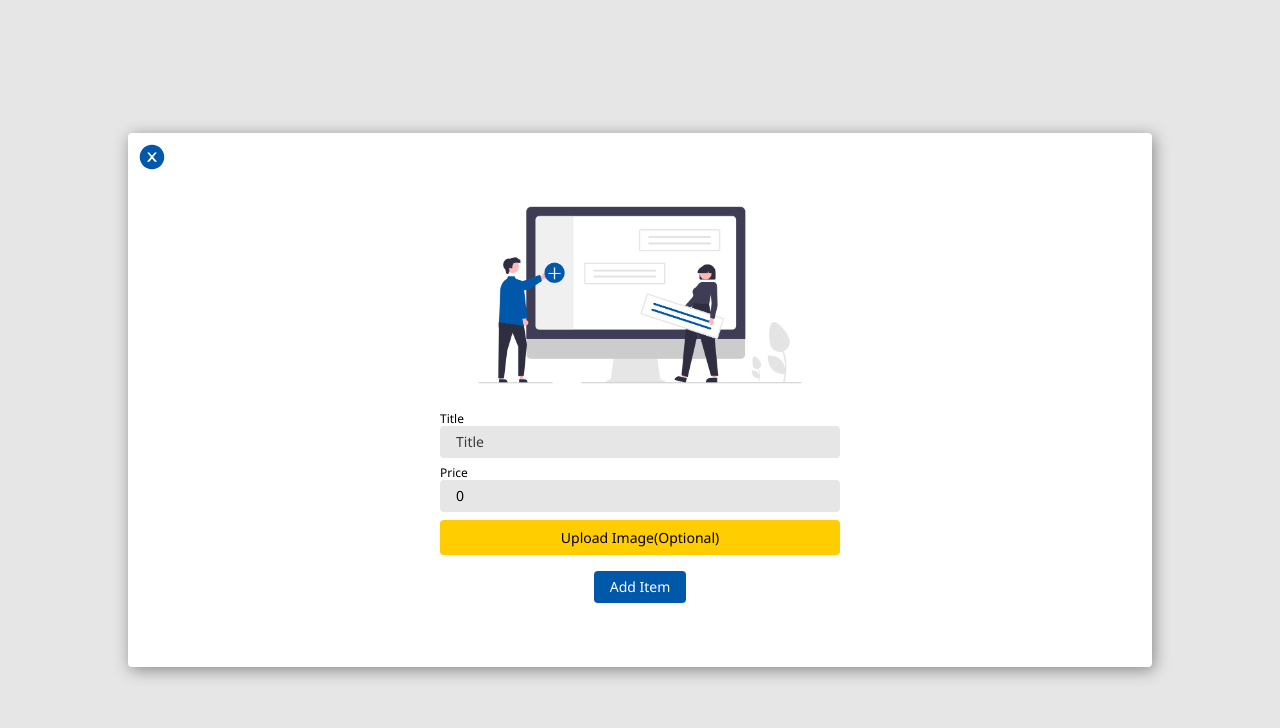
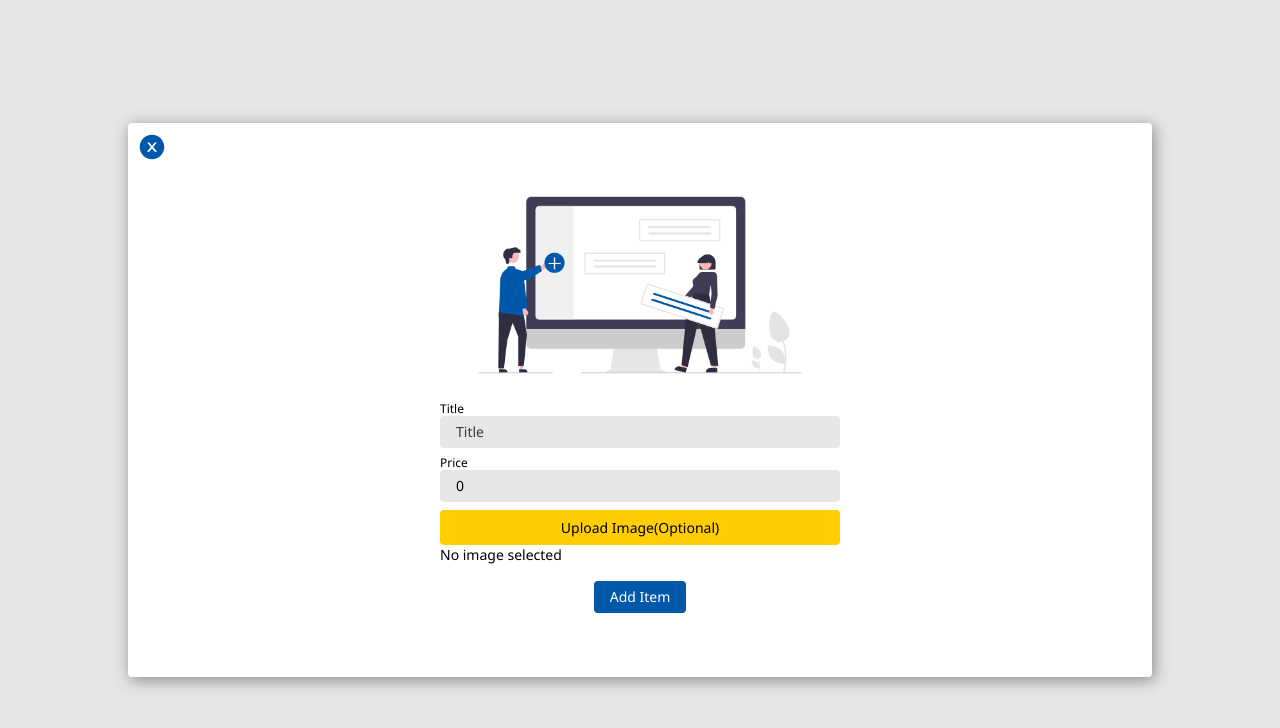
Before and after one commit to stu1612/eika, a React (Create React App) app: page / in a window 1280 px wide. Both pictures are taken after a click on the button "Add Item". Shown: the top 728 px of the page. Built offline with nearby package versions, Linux system fonts and the light colour scheme.

Commit message:
state setFileName stores file name of selected image and returns image name to DOM to confirm users image choice

```diff
--- a/src/components/Form.jsx
+++ b/src/components/Form.jsx
@@ -17,6 +17,7 @@ export const Form = () => {
   const [title, setTitle] = useState("");
   const [price, setPrice] = useState(0);
   const [file, setFile] = useState(null);
+  const [fileName, setFileName] = useState("");
 
   const submitHandler = (e) => {
     e.preventDefault();
@@ -34,12 +35,12 @@ export const Form = () => {
   // fn - fileHandler()
   // display the image from inputfile using js file manager
   const fileImageHandler = (e) => {
-    console.log(e.target.files[0]);
     let reader = new FileReader();
     reader.onload = function (e) {
       setFile(e.target.result);
     };
     reader.readAsDataURL(e.target.files[0]);
+    setFileName(e.target.files[0].name);
   };
 
   return (
@@ -63,6 +64,8 @@ export const Form = () => {
         htmlID={"select-image"}
         onChange={fileImageHandler}
       />
+      <p>{fileName ? fileName : "No image selected"}</p>
+
       <FlexStyle display="flex" justifyContent="center" margin="1rem">
         <Button title="add item" onClick={submitHandler} />
       </FlexStyle>
```
